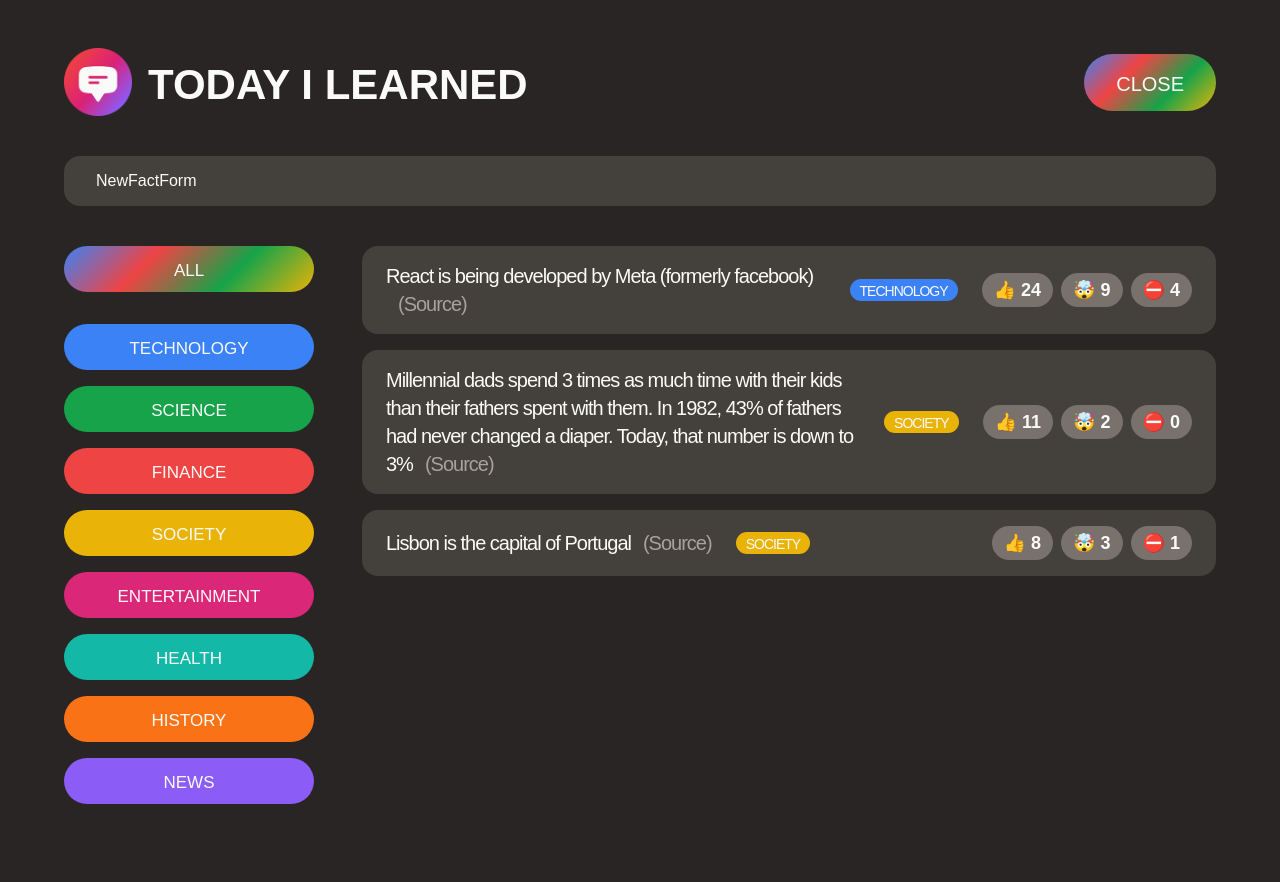
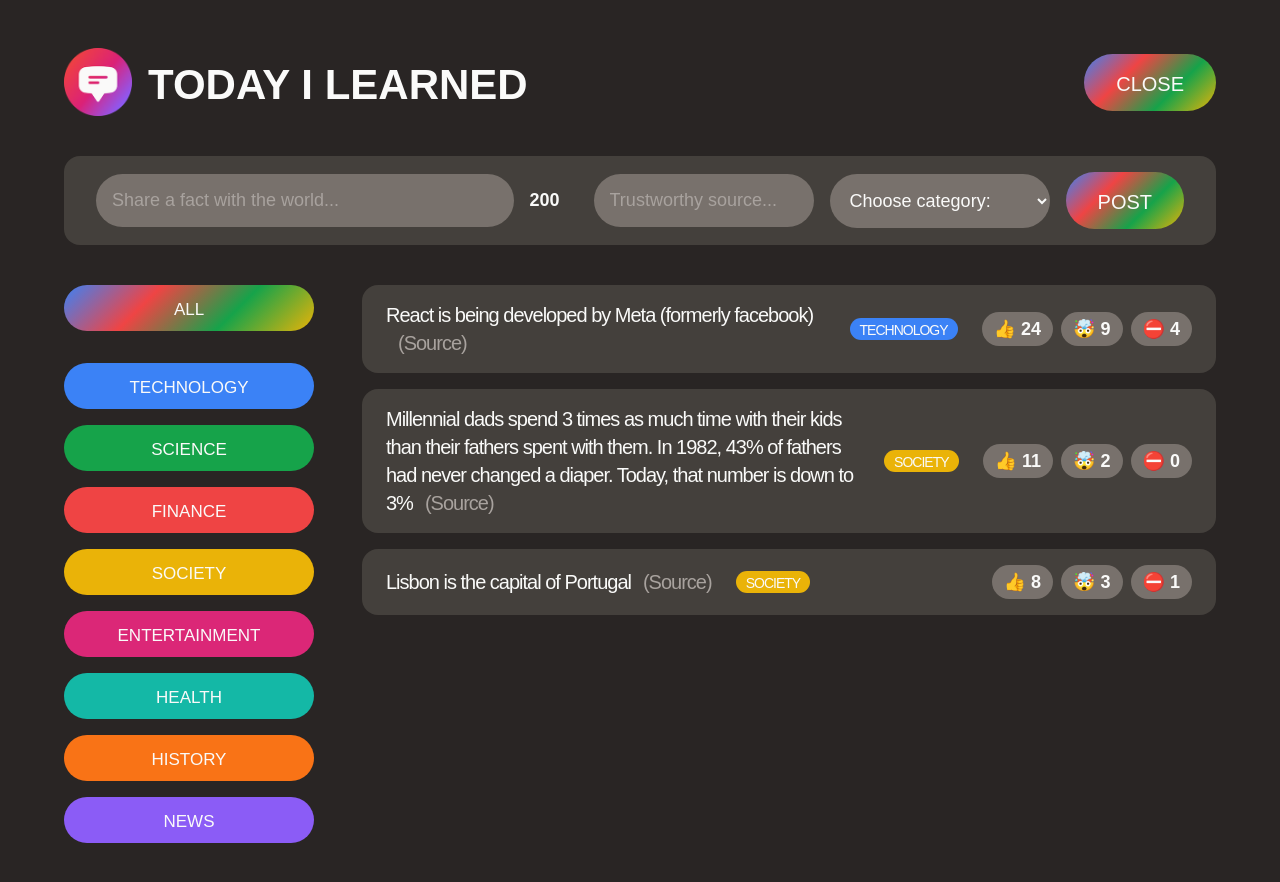
Before and after one commit to xDamneDx/jonass-react-today-i-learned, a React (Vite) app: page / in a window 1280 px wide. Both pictures are taken after a click on the button "SHARE A FACT". Shown: the top 882 px of the page. Built offline with nearby package versions, Linux system fonts and the light colour scheme; a web font is replaced by a local one.

Commit message:
add new fact form

```diff
--- a/src/App.jsx
+++ b/src/App.jsx
@@ -82,7 +82,42 @@
 }
 
 function NewFactForm() {
-  return <form className="fact-form">NewFactForm</form>;
+  const [text, setText] = useState("");
+  const [source, setSource] = useState("");
+  const [category, setCategory] = useState("");
+
+  const handleSubmit = (e) => {
+    e.preventDefault();
+
+    console.log({ text, source, category });
+  };
+
+  return (
+    <form className="fact-form" onSubmit={handleSubmit}>
+      <input
+        type="text"
+        placeholder="Share a fact with the world..."
+        value={text}
+        onChange={(e) => setText(e.target.value)}
+      />
+      <span>{200 - text.length}</span>
+      <input
+        type="text"
+        placeholder="Trustworthy source..."
+        value={source}
+        onChange={(e) => setSource(e.target.value)}
+      />
+      <select value={category} onChange={(e) => setCategory(e.target.value)}>
+        <option value="">Choose category:</option>
+        {CATEGORIES.map((category) => (
+          <option key={category.name} value={category.name}>
+            {category.name.toUpperCase()}
+          </option>
+        ))}
+      </select>
+      <button className="btn btn-large">Post</button>
+    </form>
+  );
 }
 
 function CategoryFilter() {
```
